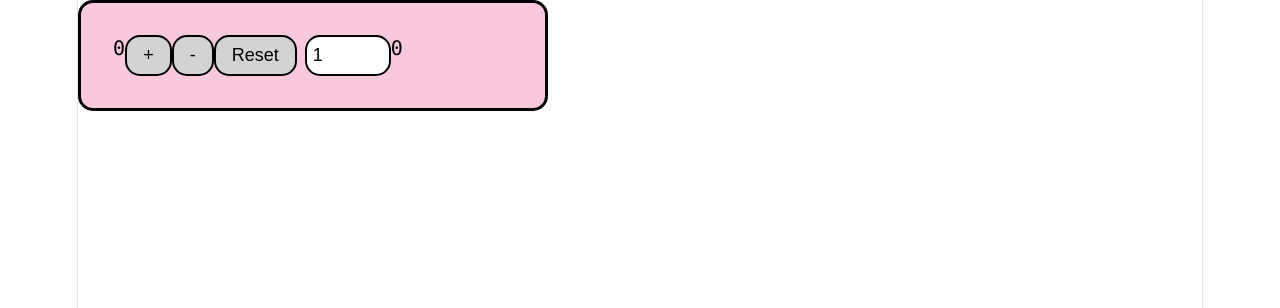
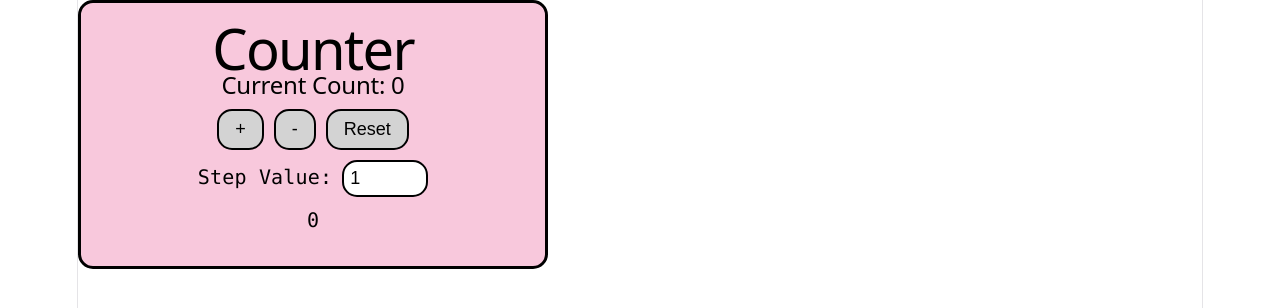
Before and after one commit to icompl3xluffy/lab-10.1, a React (Vite) app in the folder vite-project/: page / in a window 1280 px wide. Shown: the top 308 px of the page. Built offline with nearby package versions, Linux system fonts and the light colour scheme.

Commit message:
css updated  and minor edits to the Class name for button and decrement setCount

```diff
--- a/vite-project/src/App.css
+++ b/vite-project/src/App.css
@@ -7,7 +7,7 @@ body {
 }
 
 .counter {
-  background-color: #f8c8dc;
+  background-color: #f8c8dc;   /* baby pink */
   color: black;
   border: 3px solid black;
   border-radius: 15px;
@@ -16,29 +16,34 @@ body {
   width: 400px;
   max-width: 90vw;
   text-align: center;
+  display: flex;
+  flex-direction: column;
+  align-items: center;
+  gap: 10px;
 }
 
 .counter h1,
 .counter h2,
-.counter h3 {
+.counter h3,
+.counter p {
   color: black;
-  margin: 8px 0;
+  margin: 0;
 }
 
 .buttons {
   display: flex;
   justify-content: center;
-  gap: 12px;
-  margin: 16px 0;
+  gap: 10px;
 }
 
 .counter button {
-  background-color: #d3d3d3;
+  background-color: #d3d3d3;   /* light gray */
   color: black;
   border: 2px solid black;
   border-radius: 15px;
   font-size: 18px;
   padding: 8px 16px;
+  margin: 0;
   cursor: pointer;
 }
 
@@ -49,7 +54,7 @@ body {
   font-size: 18px;
   width: 70px;
   padding: 6px;
-  margin-left: 8px;
+  margin-left: 10px;
 }
 
 .saved {
@@ -59,8 +64,10 @@ body {
 
 .history {
   list-style: none;
-  padding: 8px 16px;
+  padding: 10px 16px;
   margin: 0;
+  width: 100%;
+  box-sizing: border-box;
   max-height: 150px;
   overflow-y: auto;
   text-align: left;
@@ -70,5 +77,4 @@ body {
 
 .history li {
   padding: 6px 0;
-  border-bottom: 1px dashed black;
-}
+  border-bottom: 1px
--- a/vite-project/src/components/counter.jsx
+++ b/vite-project/src/components/counter.jsx
@@ -17,7 +17,7 @@ const [history ,setHistory]=useState([0])
 
  function decrement () {
    const newCount=count-step
-    setCount(count-step)
+    setCount(newCount)
   setHistory([...history, newCount])
 
  }
@@ -32,12 +32,18 @@ const [history ,setHistory]=useState([0])
 
 return(
      <div className="counter">
-    <p>{count}</p>
+        <h1>Counter</h1>
+  <h2>Current Count: {count}</h2>
+    <div className="buttons">
      <button onClick={increment}>+</button>
      <button onClick={decrement}>-</button>
      <button onClick={reset}>Reset</button>
+    </div>
 
-    <input type="number"  value={step} onChange={handleStep}></input>
+    <label>Step Value:
+    <input type="number"  value={step} onChange={handleStep}/>
+    </label>
+
     <p>{history.join(", ")}</p>
 
 
```
